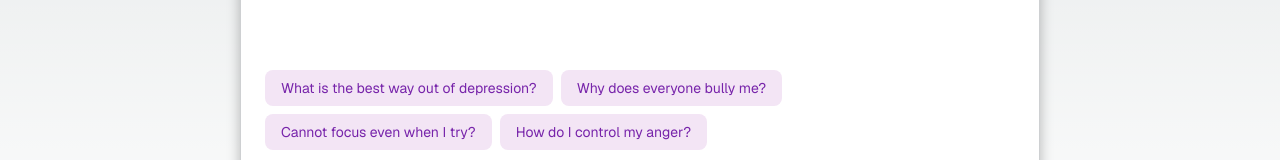
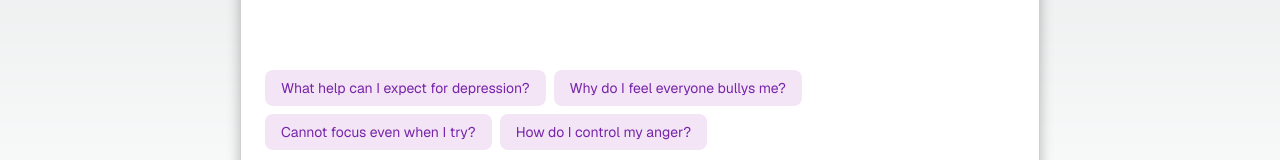
Before and after one commit to engagepy/ai_multimodal_webapp, a Next.js app: page / in a window 1280 px wide. Shown: the part 493-653 px from the top of the page. Built offline with nearby package versions, Linux system fonts and the light colour scheme.

Commit message:
prompt changed

```diff
--- a/components/PromptSuggestions/PromptSuggestionsRow.tsx
+++ b/components/PromptSuggestions/PromptSuggestionsRow.tsx
@@ -2,8 +2,8 @@ import PromptSuggestionButton from "./PromptSuggestionButton";
 
 const PromptSuggestionRow = ({ onPromptClick }) => {
   const prompts = [
-    'What is the best way out of depression?',
-    'Why does everyone bully me?',
+    'What help can I expect for depression?',
+    'Why do I feel everyone bullys me?',
     'Cannot focus even when I try?',
     'How do I control my anger?',
   ];
```
